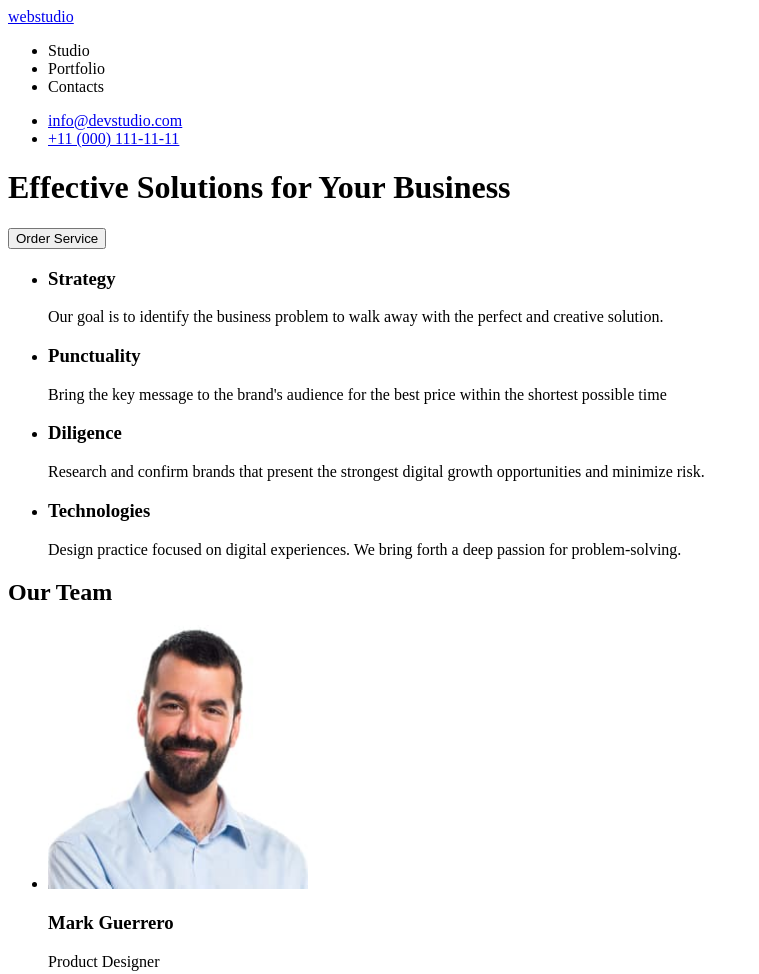
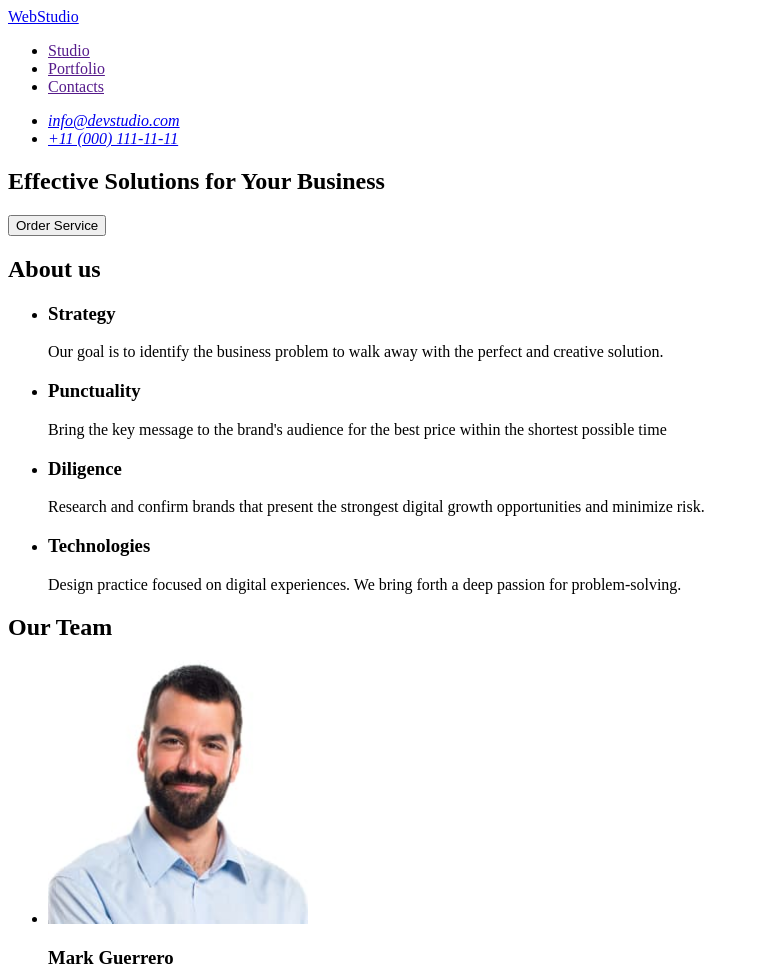
Before and after one commit to Andrii-Andrusyshyn/goit-markup-hw-01, a plain HTML site: page index.html in a window 1280 px wide. Shown: the top 974 px of the page, without its empty margins (0-759 px from the left). Drawn offline with Linux system fonts and the light colour scheme.

Commit message:
Update index.html

```diff
--- a/index.html
+++ b/index.html
@@ -10,120 +10,104 @@
 <!-- top line -->
 <header>
 
-<a href="/">webstudio</a>
+
 <nav>
+    <a href="/index.html">WebStudio</a>
     <ul>
-        <li>Studio</li>
-        <li>Portfolio</li>
-        <li>Contacts</li>
+        <li><a href="">Studio</a></li>
+        <li><a href="">Portfolio</a></li>
+        <li><a href="">Contacts</a></li>
     </ul>
 </nav>
 
-<div>
+<address>
     <ul>
         <li>
-            <a href="mailto:info@devstudio.com" target="_blank">info@devstudio.com</a>
+            <a href="mailto:info@devstudio.com">info@devstudio.com</a>
         </li>
         <li>
             <a href="tel:+11(000)1111111">+11 (000) 111-11-11</a>
         </li>
     </ul>
-</div>
+</address>
 
 </header>
 
 <!-- conteiner -->
 <main>
 
-<div>
+<section>
     <h1>Effective Solutions for Your Business</h1>
     <button type="button">Order Service</button>
-</div>
+</section>
 
 <!-- about -->
-<div>
+<section>
+    <h2>About us</h2>
     <ul>
         <li>
-    <div>
         <h3>Strategy</h3>
         <p>Our goal is to identify the business
         problem to walk away with the perfect and creative solution.
         </p>
-    </div>
     </li>
 
     <li>
-    <div>
         <h3>Punctuality</h3>
         <p>Bring the key message to the brand's audience for the best price within the shortest possible time
         </p>
-    </div>
     </li>
 
     <li>
-    <div>
         <h3>Diligence</h3>
         <p>Research and confirm brands that present the strongest digital growth opportunities and minimize risk.
         </p>
-    </div>
     </li>
 
     <li>
-    <div>
         <h3>Technologies</h3>
         <p>Design practice focused on digital experiences. We bring forth a deep passion for problem-solving.
         </p>
-    </div>
     </li>
     </ul>
-</div>
+</section>
 
 <!-- our team -->
-<div>
+<section>
     <h2>Our Team</h2>
     <ul>
         <li>
-    <div>
         <img src="img/TeamCard1.jpg" alt="Product Designer" width="260" height="264">
         <h3>Mark Guerrero</h3>
         <p>Product Designer</p>
-    </div>
         </li>
 
         <li>
-    <div>
         <img src="img/TeamCard2.jpg" alt="Frontend Developer" width="260" height="264">
         <h3>Tom Ford</h3>
         <p>Frontend Developer</p>
-    </div>
         </li>
 
         <li>
-    <div>
         <img src="img/TeamCard3.jpg" alt="Marketing" width="260" height="264">
         <h3>Camila Garcia</h3>
         <p>Marketing</p>
-    </div>
         </li>
 
         <li>
-    <div>
         <img src="img/TeamCard4.jpg" alt="UI Designer" width="260" height="264">
         <h3>Daniel Wilson</h3>
         <p>UI Designer</p>
-    </div>
         </li>
     </ul>
-</div>
+</section>
 
 </main>
 
 <!-- footer -->
 <footer>
-    <div>
-    <a href="/">webstudio</a>
+    <a href="/index.html">WebStudio</a>
     <p>Increase the flow of customers and sales for your business with digital marketing & growth solutions.</p>
-    </div>
 </footer>
 
 </body>
```
